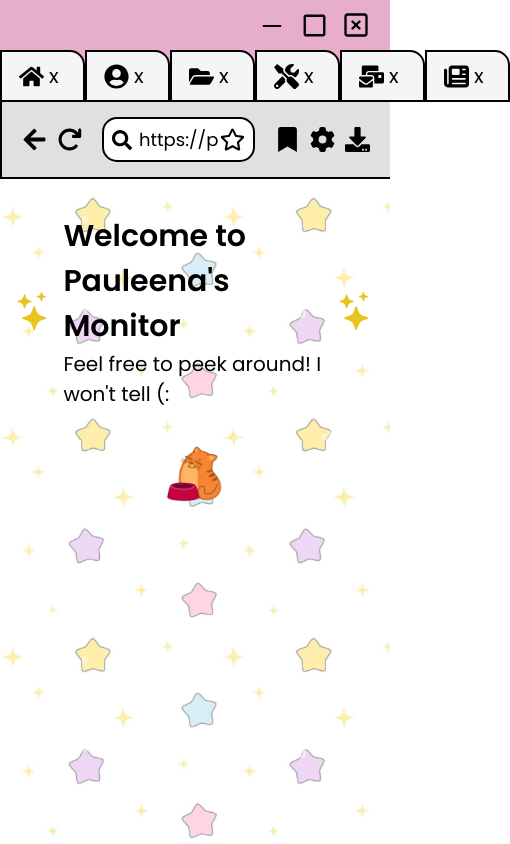
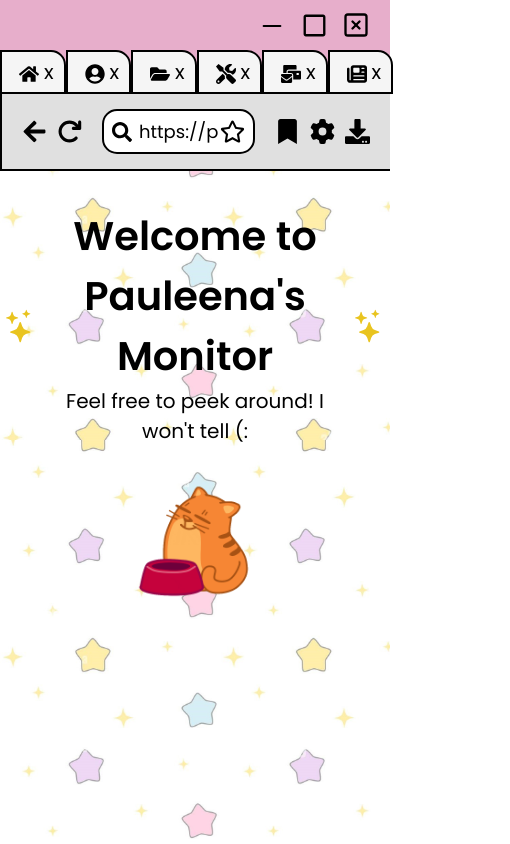
Before and after one commit to pauleenaphan/website-portfolio, a React (Vite) app: page /home in a window 390 px wide. Shown: the whole page, 510 px wide, since content can reach past the window. Built offline with nearby package versions, Linux system fonts and the light colour scheme; the HTML template or start-up script is replaced by a standard one; a web font is replaced by a local one.

Commit message:
fixed responsive layouts

```diff
--- a/src/style/about.css
+++ b/src/style/about.css
@@ -54,4 +54,5 @@
 .aboutBodyContainer{
     gap: 5px;
     font-size: 20px;
+    margin-bottom: 30px;
 }
--- a/src/style/contact.css
+++ b/src/style/contact.css
@@ -45,10 +45,12 @@
     align-items: center;
     justify-content: center;
     gap: 10px;
+    text-align: center;
 }
 
 #sendIcon{
     font-size: 40px;
+    padding: 10px;
 }
 
 .contactContainer{
@@ -107,7 +109,6 @@
     gap: 20px;
 }
 
-
 .sentMsg{
     font-size: 20px;
 }
@@ -120,8 +121,33 @@
     font-size: 20px;
     padding: 5px 10px;
     width: fit-content;
+    color: black;
 }
 
 .subbtn:hover{
     background-color: rgba(197, 197, 197, 0.6);
 }
+
+
+@media (max-width: 624px){
+    .mailBoxImg{
+        width: 60%;
+    }
+
+    .contactTitle h1{
+        font-size: 25px;
+    }
+
+    #sendIcon{
+        padding: 0px;
+    }
+}
+
+@media (max-width: 430px){
+    .mailBoxImg{
+        width: 80%;
+    }
+    .contactContainer input[type=text], .contactContainer textarea{
+        font-size: 15px;
+    }
+}
--- a/src/style/home.css
+++ b/src/style/home.css
@@ -14,14 +14,22 @@
     align-items: center;
     gap: 10px;
     padding: 15px;
+    text-align: center;
+}
+
+.orangeCatGif{
+    width: 15%;
 }
 
 @media (max-width: 600px) {
     .titleHead h1{
-        font-size: 30px; /* Adjust specific class font sizes */
+        font-size: 40px; /* Adjust specific class font sizes */
     }
     .titleHead p{
-        font-size: 20px;
+        font-size: 30px;
+    }
+    .orangeCatGif{
+        width: 30%;
     }
 }
 
@@ -29,7 +37,3 @@
     font-size: 70px;
     color: rgb(233, 196, 31);
 }
-
-.orangeCatGif{
-    width: 15%;
-}
--- a/src/style/projects.css
+++ b/src/style/projects.css
@@ -17,11 +17,6 @@
     padding: 30px;
     border: 3px solid;
     width: 40%;
-}
-
-.projectPageContainer > :nth-last-child(2),
-.projectPageContainer > :last-child {
-    margin-bottom: 100px;
 }
 
 .projectContainer img{
--- a/src/style/skills.css
+++ b/src/style/skills.css
@@ -32,3 +32,42 @@
 .skillIcon{
     font-size: 50px;
 }
+
+@media (max-width: 558px){
+    .iconContainer{
+        width: 150px;
+        height: 150px;
+        font-size: 25px;
+    }
+
+    .skillIcon{
+        font-size: 45px;
+    }
+}
+
+
+@media (max-width: 464px){
+    .iconContainer{
+        width: 120px;
+        height: 120px;
+    }
+
+    .iconName{
+        font-size: 20px;
+    }
+}
+
+@media (max-width: 406px){
+    .iconContainer{
+        width: 100px;
+        height: 100px;
+    }
+
+    .skillIcon{
+        font-size: 40px;
+    }
+
+    .iconName{
+        font-size: 18px;
+    }
+}
--- a/src/style/tabs.css
+++ b/src/style/tabs.css
@@ -56,68 +56,6 @@ nav p {
     padding: 0px 20px 0px 10px;
     display: flex;
     gap: 70px;
-}
-
-@media (max-width: 1300px){
-    .navTab{
-        width: fit-content;
-    }
-}
-
-@media (max-width: 1362px){
-    .navTab {
-        width: 80%;
-        padding: 0px 17px;
-        gap: 5px; /* Reduce gap between icon and text */
-    }
-    .tabIcon {
-        font-size: 20px; /* Adjust icon size */
-    }
-}
-
-@media (max-width: 950px){
-    .navTab{
-        width: 90%;
-    }
-    .navTab .tabName{
-        overflow: hidden;
-        white-space: nowrap;
-        text-overflow: ellipsis;
-        max-width: 50px; /* Adjust this to control the visible portion of the text */
-        display: inline-block;
-    }
-}
-
-@media (max-width: 830px){
-    .navTab{
-        width: 10%;
-        padding-right: 25px;
-    }
-    .navTab .tabName{
-        overflow: hidden;
-        white-space: nowrap;
-        text-overflow: ellipsis;
-        max-width: 40px; /* Adjust this to control the visible portion of the text */
-        display: inline-block;
-    }
-}
-
-@media (max-width: 800px){
-    .navTab .tabName{
-        max-width: 20px; /* Adjust this to control the visible portion of the text */
-    }
-}
-
-@media (max-width: 678px){
-    .navTab .tabName{
-        max-width: 10px;
-    }
-}
-
-@media (max-width: 617px){
-    .navTab .tabName{
-        display: none;
-    }
 }
 
 /* Remove bottom border for the active tab */
@@ -202,3 +140,78 @@ nav p {
     right: 10px;
     font-size: 25px;
 }
+
+@media (max-width: 1300px){
+    .navTab{
+        width: fit-content;
+    }
+}
+
+@media (max-width: 1362px){
+    .navTab {
+        width: 80%;
+        padding: 0px 17px;
+        gap: 5px; /* Reduce gap between icon and text */
+    }
+    .tabIcon {
+        font-size: 20px; /* Adjust icon size */
+    }
+}
+
+@media (max-width: 950px){
+    .navTab{
+        width: 90%;
+    }
+    .tabName{
+        overflow: hidden;
+        white-space: nowrap;
+        text-overflow: ellipsis;
+        max-width: 50px; /* Adjust this to control the visible portion of the text */
+        display: inline-block;
+    }
+}
+
+@media (max-width: 830px){
+    .navTab{
+        width: 10%;
+        padding-right: 25px;
+    }
+    .tabName{
+        overflow: hidden;
+        white-space: nowrap;
+        text-overflow: ellipsis;
+        max-width: 40px; /* Adjust this to control the visible portion of the text */
+        display: inline-block;
+    }
+}
+
+@media (max-width: 800px){
+    .tabName{
+        max-width: 20px; /* Adjust this to control the visible portion of the text */
+    }
+}
+
+@media (max-width: 678px){
+    .tabName{
+        max-width: 10px;
+    }
+}
+
+@media (max-width: 617px){
+    .tabName{
+        display: none;
+    }
+
+    .tabIcon{
+        font-size: 20px;
+    }
+}
+
+@media (max-width: 500px){
+    .navTab{
+        width: 5%;
+    }
+    /* .tabIcon{
+        font-size: 20px;
+    } */
+}
```
